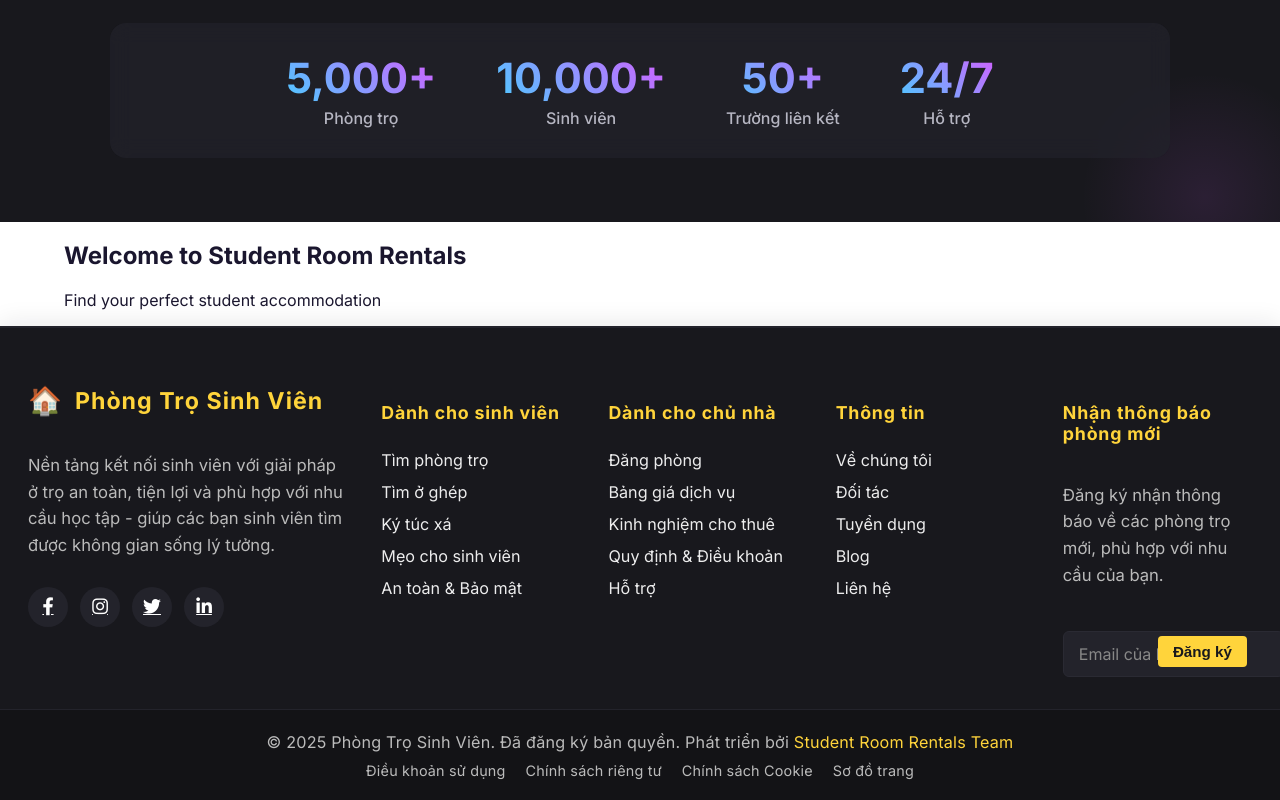
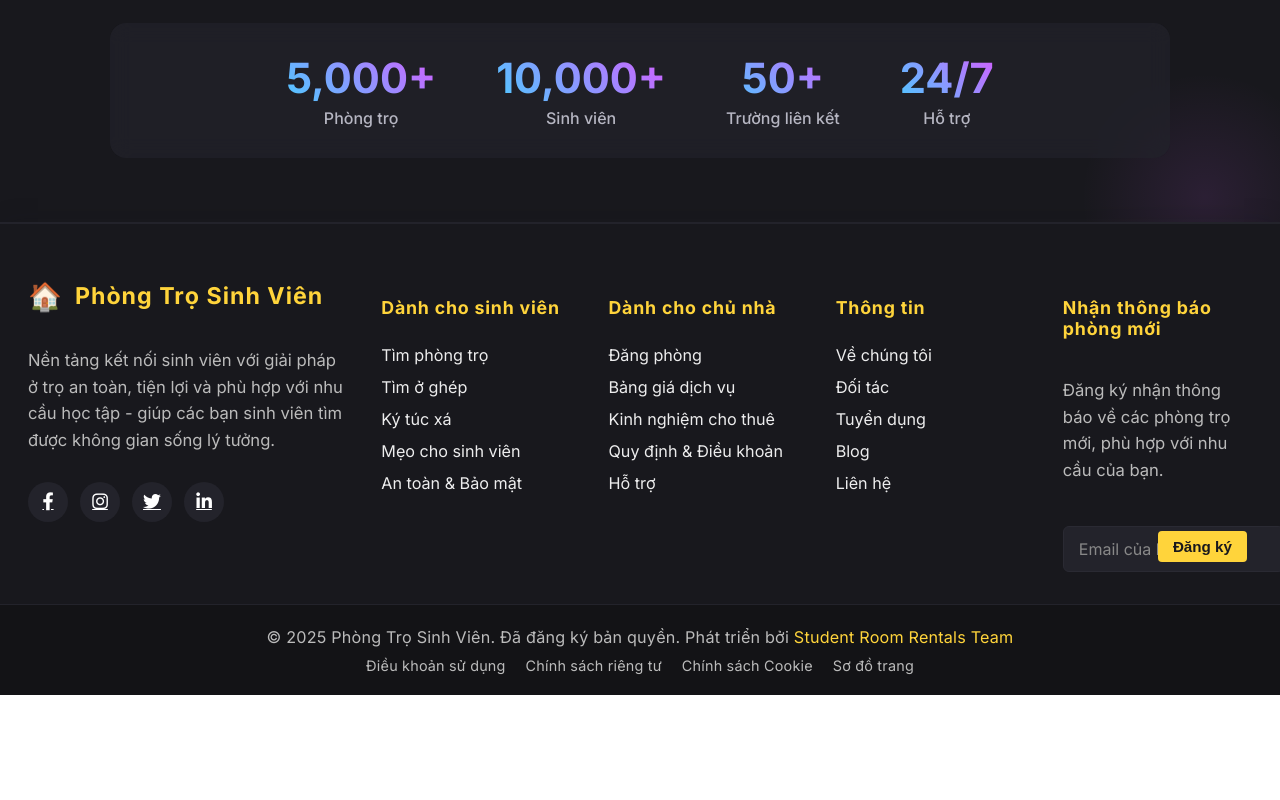
Before and after one commit to MinhNhut05/student-room-rentals, a React (Create React App) app: page / in a window 1280 px wide. Shown: the part 2540-3340 px from the top of the page. After the commit the page ends 3235 px from the top, so only its background shows below. Built offline with nearby package versions, Linux system fonts and the light colour scheme; no server answers; sample sign-in values are in the browser's storage.

Commit message:
fix tí lỗi ở phần HomePage

```diff
--- a/src/pages/HomePage/HomePage.jsx
+++ b/src/pages/HomePage/HomePage.jsx
@@ -19,9 +19,7 @@ const HomePage = () => {
       <HeroSection />
       <AboutSection />
       <div className="content-section">
-        <h2>Welcome to Student Room Rentals</h2>
-        <p>Find your perfect student accommodation</p>
-        {/* Add more content for authenticated users */}
+
       </div>
     </div>
   );
```
